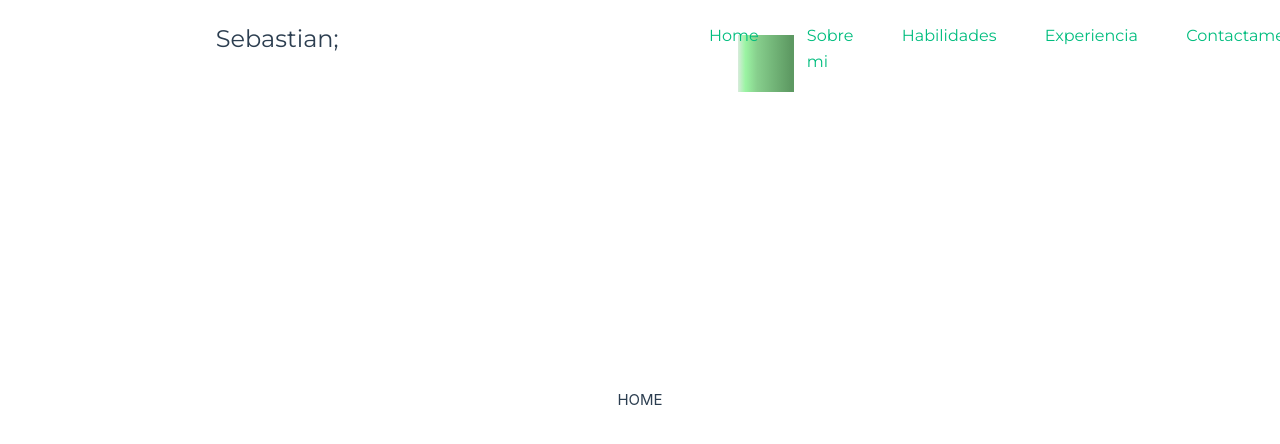
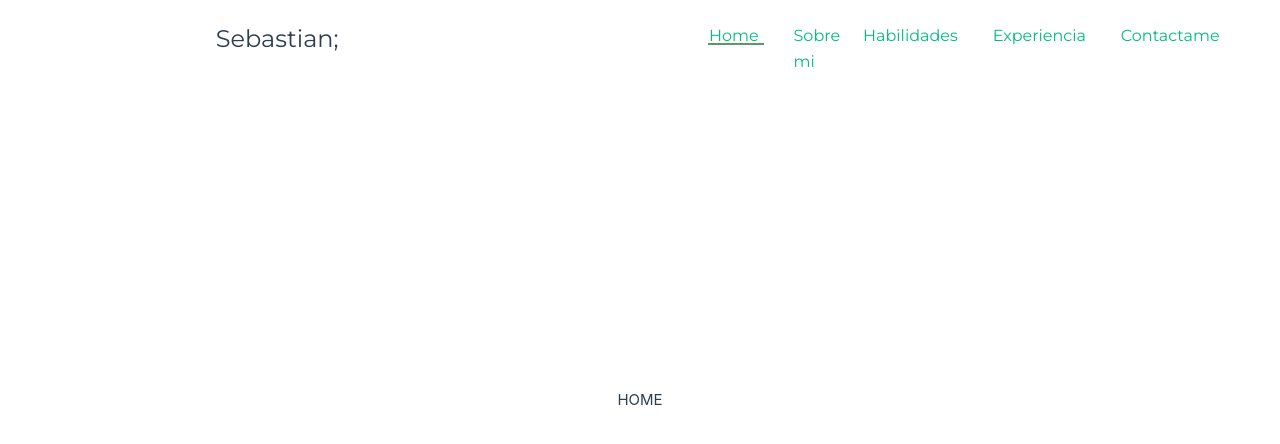
Before and after one commit to SebasGonza/Portafolio, a Vue app: page / in a window 1280 px wide. Shown: the top 444 px of the page. Built offline with nearby package versions, Linux system fonts and the light colour scheme.

Commit message:
Se realiza el indicador

```diff
--- a/src/App.vue
+++ b/src/App.vue
@@ -14,6 +14,7 @@ onMounted(() => {
     threshold: 0.7
   };
 
+
   function navcheck(entradas: IntersectionObserverEntry[]) {
     entradas.forEach((entrada) => {
       const nombreClase: String = entrada.target.className;
@@ -25,32 +26,27 @@ onMounted(() => {
         height : coords?.height,
         width : coords?.width,
         top: coords?.top,
-        left : coords?.left,
+        left : coords?.left - 30,
         right : coords?.right,
       };
 
       if (entrada.isIntersecting) {
         console.log(seccionActiva);
-        console.log(indicador);
+        // console.log(indicador);
         indicador?.style.setProperty(
           'left', `${directs.left}px`
         );
         indicador?.style.setProperty(
           'right', `${directs.right}px`
         );
-        // indicador?.style.setProperty(
-        //   'top', `${directs.top}px`
-        // );
+        indicador?.style.setProperty(
+          'top', `${directs.top}px`
+        );
         indicador?.style.setProperty(
           'width', `${directs.width}px`
         );
-        indicador?.style.setProperty(
-          'height', `${directs.height}px`
-        );
+
       }
-      // else {
-      //   seccionActiva?.style.removeProperty('background-color');
-      // }
 
     })
   };
--- a/src/components/EncabezadoHeader.vue
+++ b/src/components/EncabezadoHeader.vue
@@ -4,11 +4,11 @@
             Sebastian;
         </div>
         <div class="opciones">
-            <a data-page="home">Home</a>
-            <a data-page="about-me">Sobre mi</a>
-            <a data-page="habilities">Habilidades</a>
-            <a data-page="experience">Experiencia</a>
-            <a data-page="contact-me">Contactame</a>
+            <a href=".home" class="opcion" data-page="home">Home</a>
+            <a class="about-me" data-page="about-me">Sobre mi</a>
+            <a class="opcion" data-page="habilities">Habilidades</a>
+            <a class="opcion" data-page="experience">Experiencia</a>
+            <a class="opcion" data-page="contact-me">Contactame</a>
             <div class="indicator"></div>
         </div>
     </div>
@@ -22,12 +22,17 @@ body {
     background: var(--color-background);
 }
 
+.opcion{
+    margin-right: 12px
+}
 .indicator{
 
     position: absolute;
     z-index: -5;
-    background: linear-gradient(90deg, rgba(216,235,220,1) 0%, rgba(155,244,163,1) 13%, rgba(135,207,141,1) 34%, rgba(93,153,98,1) 95%);
+    background:  rgba(93,153,98,1);
     top: 15px;
+    height: 2px;
+    margin-top: 3px;
 
 }
 
@@ -50,7 +55,7 @@ body {
     width: 33vw;
     display: flex;
     flex-direction: row;
-    column-gap: 10%;
+    column-gap: 4%;
     font-size: 1rem;
 
 }
```
